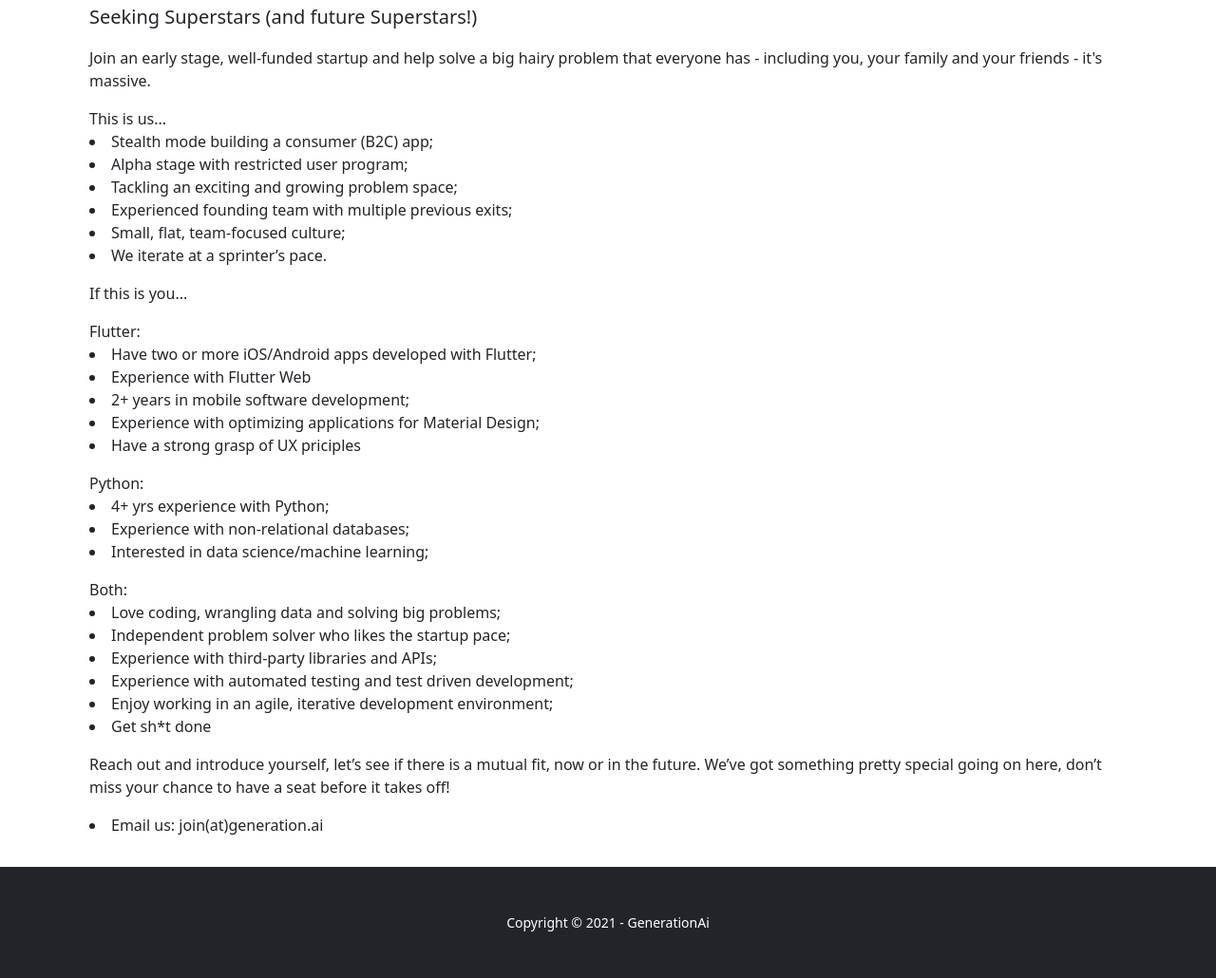
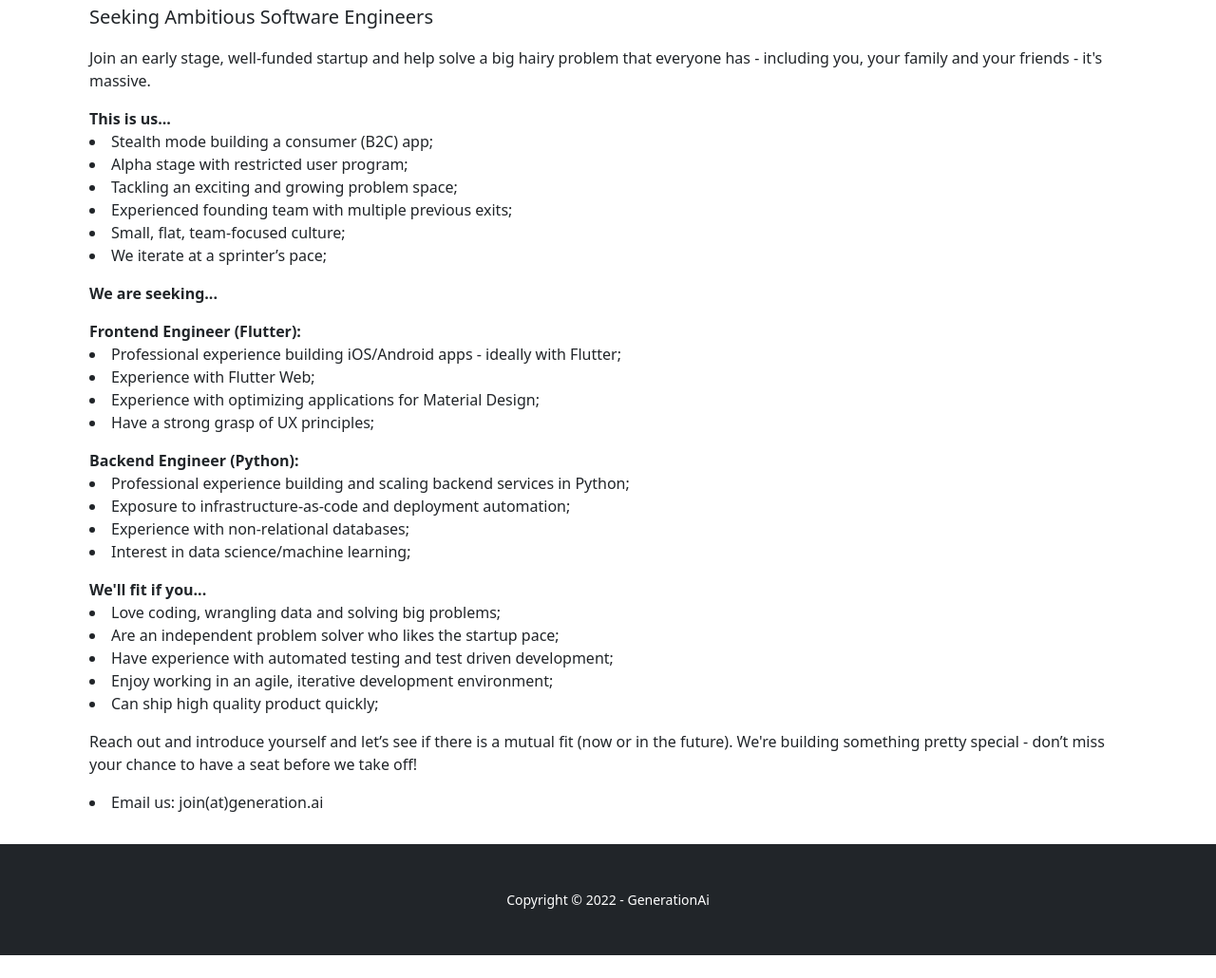
Before and after one commit to generation-ai/corpsite, a plain HTML site: page index.html in a window 1280 px wide. Shown: the part 424-1454 px from the top of the page at 95% size. After the commit the page ends 1430 px from the top, so only its background shows below. Drawn offline with nearby package versions, Linux system fonts and the light colour scheme.

Commit message:
Tweaking language

```diff
--- a/index.html
+++ b/index.html
@@ -32,52 +32,51 @@
             <div class="row gx-4 justify-content-top">
                 <div class="col-auto">
                     <h2>Join the team</h2>
-                    <p class="lead">Seeking Superstars (and future Superstars!) </p>
+                    <p class="lead">Seeking Ambitious Software Engineers </p>
                     <p class="mb-0">Join an early stage, well-funded startup and
                         help solve a big hairy problem that everyone has -
                         including you, your family and your friends - it's
                         massive.</p>
                     <p></p>
 
-                    <p class="mb-0">This is us...</p>
+                    <p class="mb-0"><b>This is us...</b></p>
                     <li>Stealth mode building a consumer (B2C) app;</li>
                     <li>Alpha stage with restricted user program;</li>
                     <li>Tackling an exciting and growing problem space;</li>
                     <li>Experienced founding team with multiple previous exits;</li>
                     <li>Small, flat, team-focused culture;</li>
-                    <li>We iterate at a sprinter’s pace.</li>
+                    <li>We iterate at a sprinter’s pace;</li>
                     </ul>
                     <p></p>
-                    <p class="mb-0">If this is you...</p>
+                    <p class="mb-0"><b>We are seeking...</b></p>
 
                     <p></p>
-                    <p class="mb-0">Flutter:</p>
-                    <li>Have two or more iOS/Android apps developed with
+                    <p class="mb-0"><b>Frontend Engineer (Flutter):</b></p>
+                    <li>Professional experience building iOS/Android apps - ideally with
                         Flutter;</li>
-                    <li>Experience with Flutter Web</li>
-                    <li>2+ years in mobile software development;</li>
+                    <li>Experience with Flutter Web;</li>
                     <li>Experience with optimizing applications for Material Design;</li>
-                    <li>Have a strong grasp of UX priciples</li>
+                    <li>Have a strong grasp of UX principles;</li>
                     <p></p>
-                    <p class="mb-0">Python:</p>
-                    <li>4+ yrs experience with Python;</li>
+                    <p class="mb-0"><b>Backend Engineer (Python):</b></p>
+                    <li>Professional experience building and scaling backend services in Python;</li>
+                    <li>Exposure to infrastructure-as-code and deployment automation;</li>
                     <li>Experience with non-relational databases;</li>
-                    <li>Interested in data science/machine learning;</li>
+                    <li>Interest in data science/machine learning;</li>
                     <p></p>
 
-                    <p class="mb-0">Both:</p>
+                    <p class="mb-0"><b>We'll fit if you...</b></p>
                     <li>Love coding, wrangling data and solving big problems;</li>
-                    <li>Independent problem solver who likes the startup
+                    <li>Are an independent problem solver who likes the startup
                         pace;</li>
-                    <li>Experience with third-party libraries and APIs;</li>
-                    <li>Experience with automated testing and test driven development;</li>
+                    <li>Have experience with automated testing and test driven development;</li>
                     <li>Enjoy working in an agile, iterative development environment;</li>
-                    <li>Get sh*t done</li>
+                    <li>Can ship high quality product quickly;</li>
                     </ul>
                     <p></p>
-                    <p class="mb-0">Reach out and introduce yourself, let’s see if there is a mutual fit, now or in the
-                        future. We’ve got something pretty special going on here, don’t miss your chance to have a seat
-                        before it takes off!</p>
+                    <p class="mb-0">Reach out and introduce yourself and let’s see if there is a mutual fit (now or in the
+                        future). We're building something pretty special - don’t miss your chance to have a seat
+                        before we take off!</p>
                     <p></p>
                     <li>Email us: join(at)generation.ai</li>
 
@@ -91,7 +90,7 @@
     <!-- Footer-->
     <footer class="bg-dark py-5">
         <div class="container px-4 px-lg-5">
-            <div class="small text-center text-white">Copyright &copy; 2021 - GenerationAi</div>
+            <div class="small text-center text-white">Copyright &copy; 2022 - GenerationAi</div>
         </div>
     </footer>
 
```
